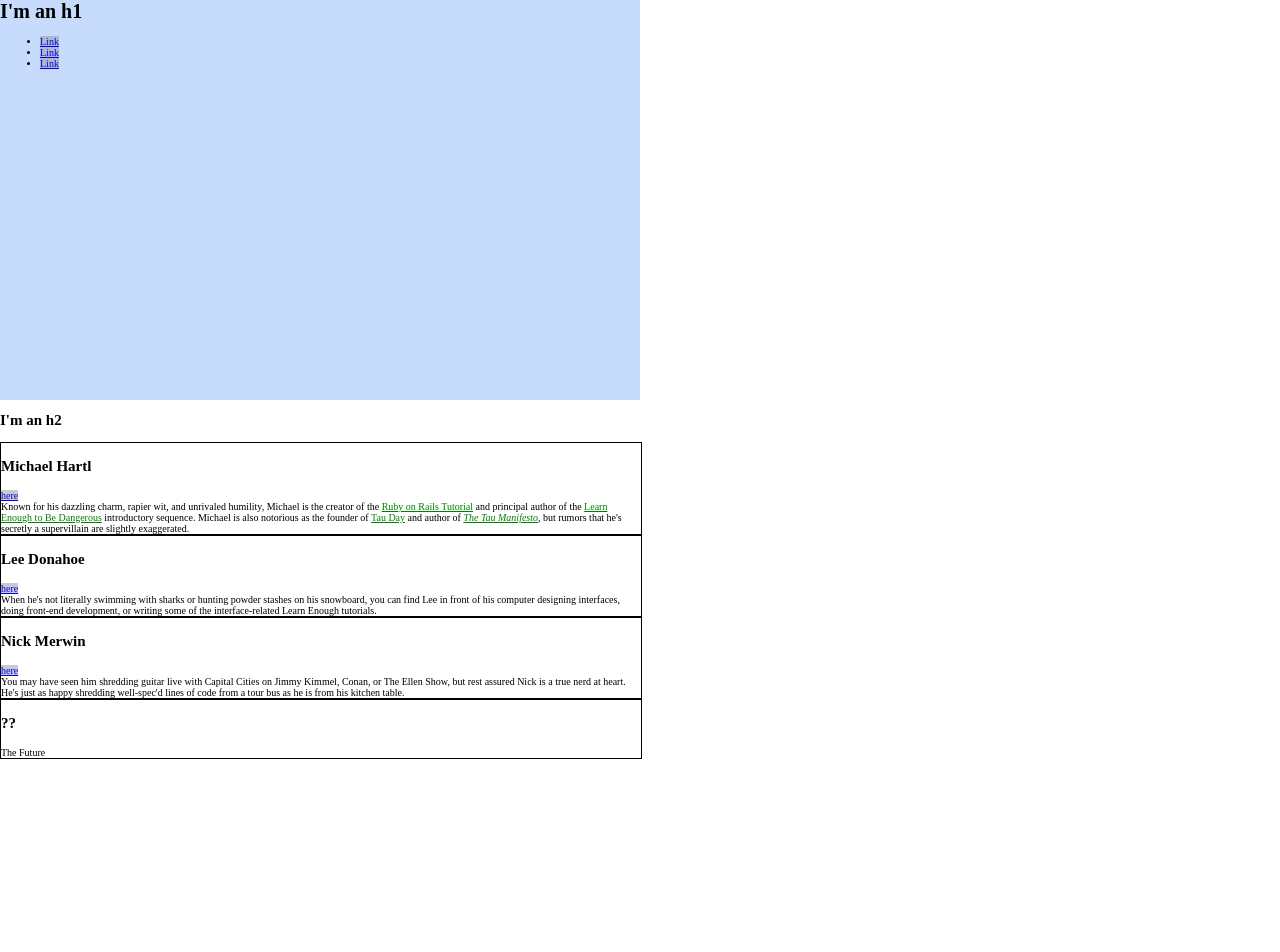
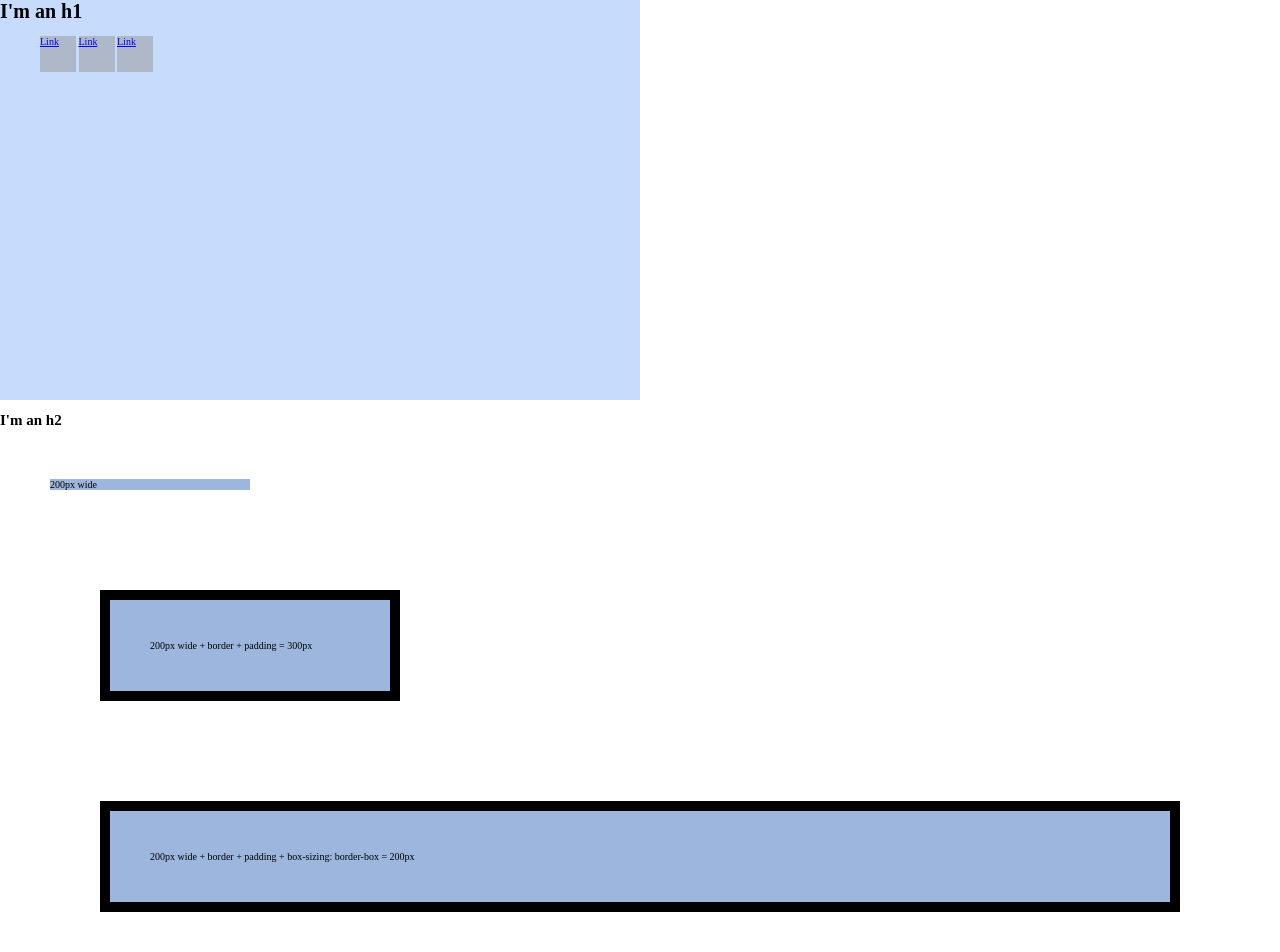
Before and after one commit to codeblahblah/drammopo.github.io, a plain HTML site: page index.html in a window 1280 px wide. Shown: the top 952 px of the page. Before the commit the page ends 800 px from the top, so only its background shows below. Drawn offline with Linux system fonts and the light colour scheme.

Commit message:
Update margin, padding and borders example

```diff
--- a/index.html
+++ b/index.html
@@ -34,10 +34,19 @@
         height: 50vh;
         width: 50vw;
       }
+      .full-hero li{
+        display: inline;
+      }
       /* SOCIAL STYLES */
       .social-link {
         background: rgba(150, 150, 150, 0.5);
         color: blue;
+        display: inline-block;
+        height: 36px;
+        width: 36px;
+      }
+      .show{
+        display: block;
       }
 
       /* BIO STYLES */
@@ -57,6 +66,22 @@
       }
       .bio-copy a {
         color: green;
+      }
+      .test-box {
+        background: #9db6dd;
+        /* display: inline-block; */
+        margin: 50px;
+        width: 200px;
+      }
+      .test-box-nosizing {
+        border: 10px solid #000;
+        padding: 40px;
+        margin: 100px;
+      }
+      .test-box-sizing {
+        /* box-sizing: border-box; */
+        /* display: block; */
+        width: auto;
       }
     </style>
   </head>
@@ -78,6 +103,16 @@
     </div>
 
     <h2>I'm an h2</h2>
+
+    <div class="test-box">
+      200px wide
+    </div>
+    <div class="test-box test-box-nosizing">
+      200px wide + border + padding = 300px
+    </div>
+    <div class="test-box test-box-nosizing test-box-sizing">
+      200px wide + border + padding + box-sizing: border-box = 200px
+    </div>
 
     <div class="bio-wrapper">
       <div class="bio-box">
```
